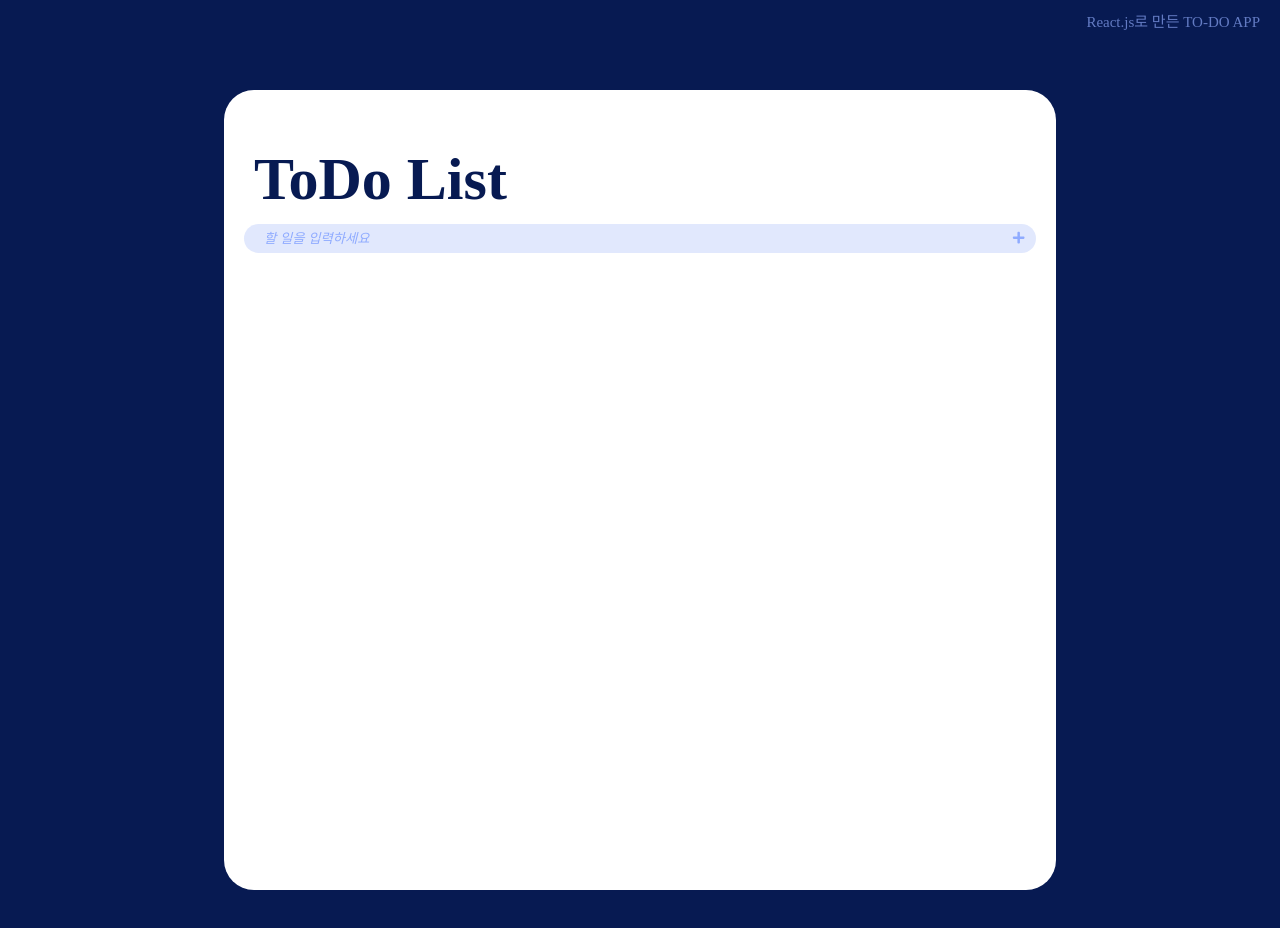
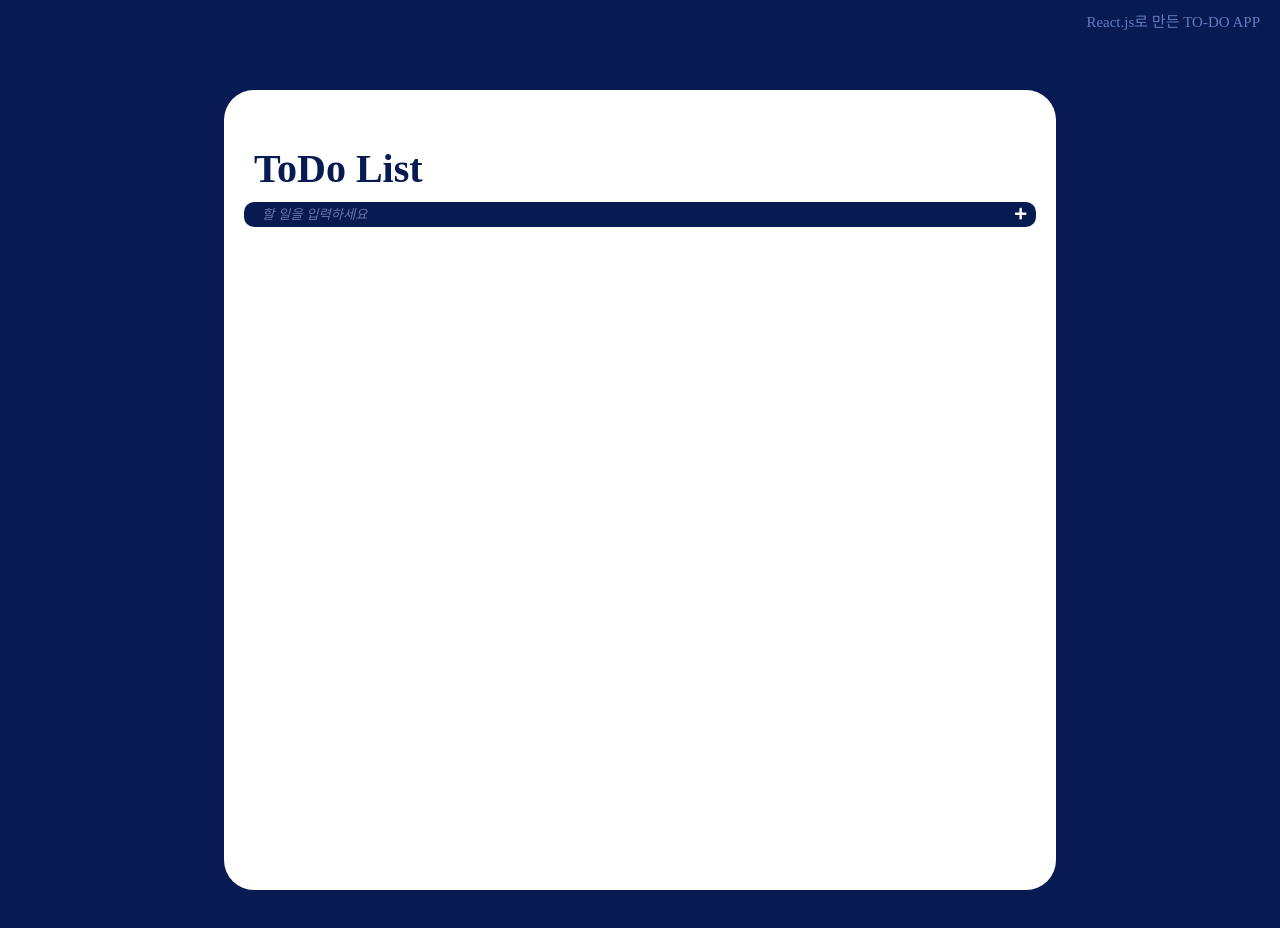
Before and after one commit to chorom-ham/react-todo-1886px, a React (Create React App) app: page / in a window 1280 px wide. Shown: the top 928 px of the page. Built offline with nearby package versions, Linux system fonts and the light colour scheme; a web font is replaced by a local one.

Commit message:
docs: change css

```diff
--- a/src/components/todo/Form.js
+++ b/src/components/todo/Form.js
@@ -35,18 +35,20 @@ export default function Form({todoList, setTodoList}) {
 
 const StyledForm = styled.div`
   display: inline-flex;
-  background-color: rgb(156, 180, 249, 0.3);
-  border-radius: 1.6rem;
-  padding: 0.5rem;
+  background-color: rgb(7, 26, 82);
+  border-radius: 1rem;
+  padding: 0.3rem;
   align-items: center;
   margin: 1rem 0;
+  color: white;
 `;
 
 const ItemInput = styled.input`
   ::placeholder {
-    color: #8fabff;
+    color: rgb(194, 209, 255, 0.5);
   }
 
+  color: white;
   flex-grow: 1;
   margin-right: 1rem;
   border: none;
@@ -60,7 +62,7 @@ const AddItemButton = styled.button`
   background: transparent;
   border: none;
   transition-duration: 0.2s;
-  color: #8fabff;
+  color: white;
   padding-top: 0.2rem;
 
   &:hover {
--- a/src/components/todo/Item.js
+++ b/src/components/todo/Item.js
@@ -36,7 +36,7 @@ const StyledItem = styled.div`
   width: 98%;
   padding: 0 2rem;
   margin: 0.3rem auto;
-  border-radius: 1.5rem;
+  border-radius: 2rem;
   font-size: 1.5rem;
   align-items: center;
   transition-duration: 0.2s;
@@ -64,7 +64,7 @@ const ContentButton = styled.button`
   flex-grow: 1;
   border: none;
   background-color: transparent;
-  padding: 0.5rem 0;
+  padding: 0.2rem 0;
   white-space: pre-line;
   word-wrap: break-word;
   flex-wrap: nowrap;
--- a/src/components/todo/Todo.js
+++ b/src/components/todo/Todo.js
@@ -35,7 +35,7 @@ const StyledTodo = styled.div`
 `;
 
 const Title = styled.h1`
-  font-size: 6rem;
+  font-size: 4rem;
   font-weight: 900;
   margin: 1.5rem 0 0 1rem;
   color: rgb(7, 26, 82);
```
